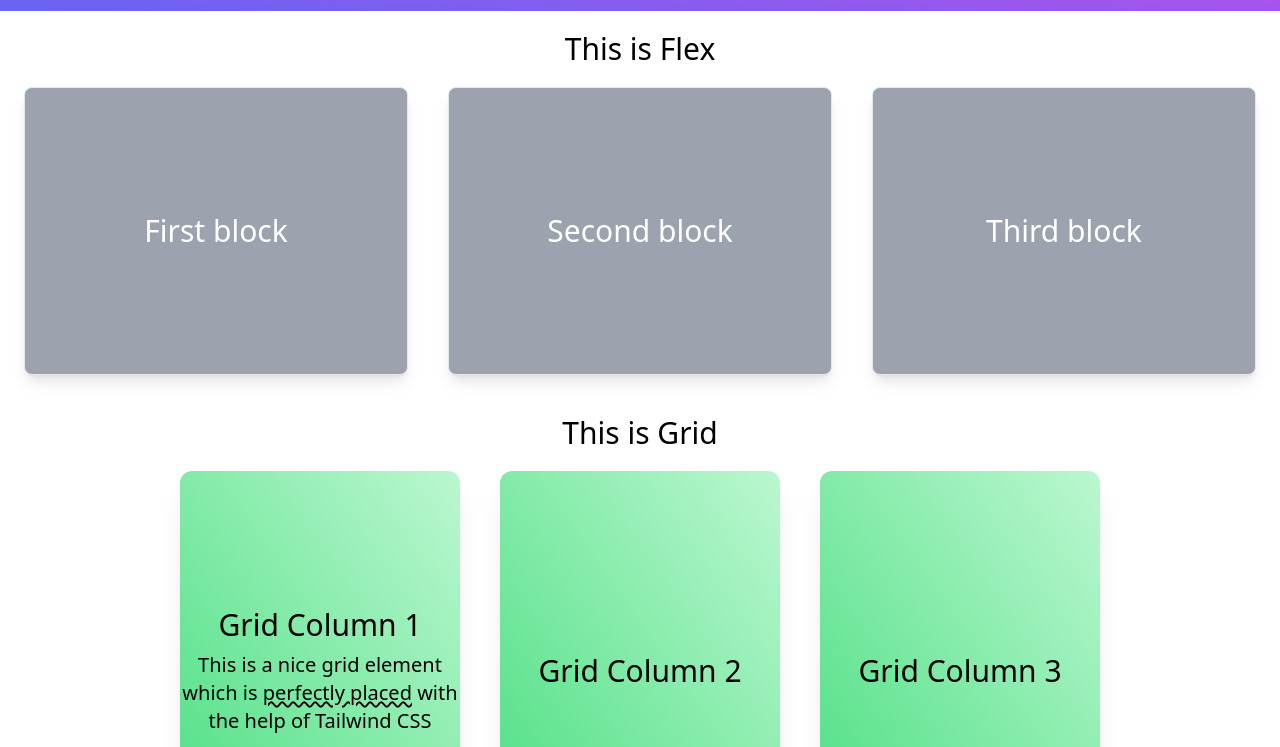
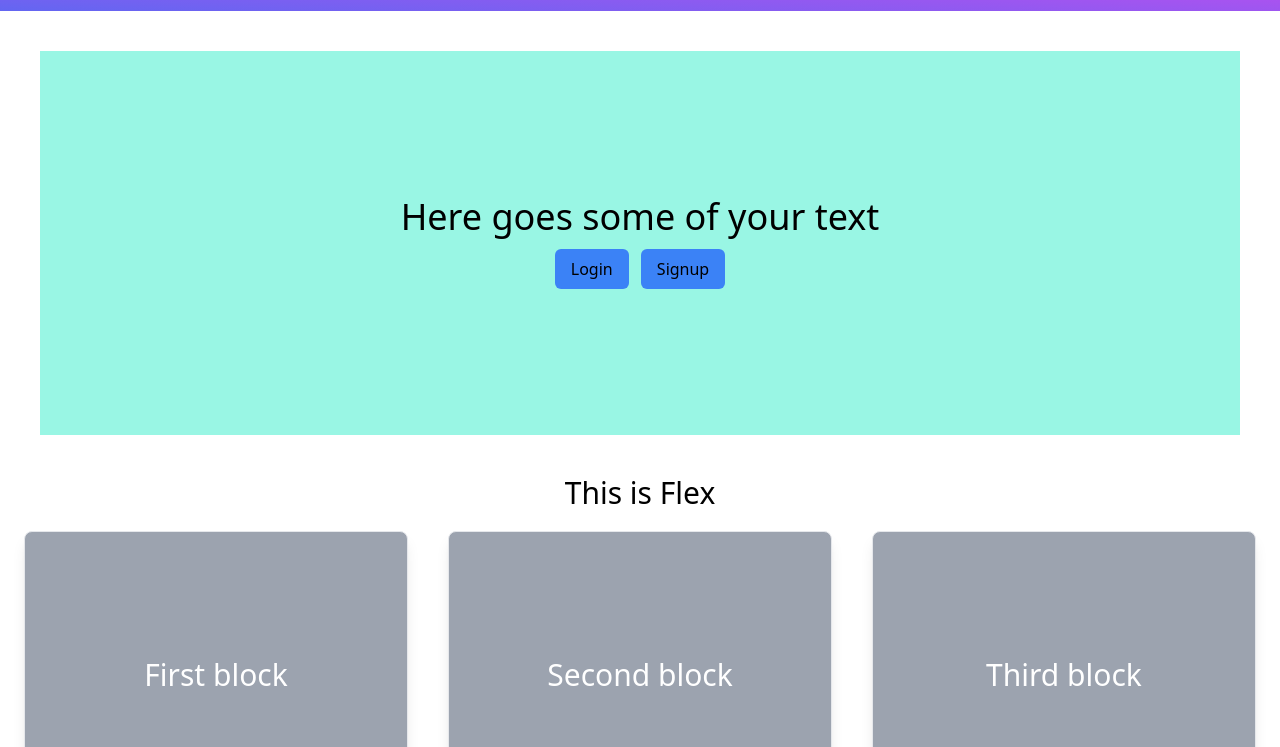
Before and after one commit to durwankurnaik/TailwindCSS, a website: page public/index.html in a window 1280 px wide. Shown: the part 53-800 px from the top of the page. Drawn offline with Linux system fonts and the light colour scheme.

Commit message:
Learned some optimization techniques

```diff
--- a/public/index.html
+++ b/public/index.html
@@ -5,11 +5,14 @@
   <meta charset="UTF-8" />
   <meta http-equiv="X-UA-Compatible" content="IE=edge" />
   <meta name="viewport" content="width=device-width, initial-scale=1.0" />
+
+  <!-- The Tailwinds output CSS -->
   <link href="output.css" rel="stylesheet" />
   <title>Learning TailwindCSS</title>
 </head>
 
 <body>
+  <!-- The Navbar -->
   <nav class="h-16 w-full bg-gradient-to-tr from-indigo-500 to-fuchsia-500 p-3 text-center text-3xl">
     <span class="float-left">Navbar</span>
     <div class="invisible md:visible space-x-4 float-right">
@@ -24,6 +27,18 @@
     </div>
   </nav>
 
+  <!-- The Hero that sites right after the Navbar -->
+  <div class="grid place-items-center h-96 m-10 bg-teal-200">
+    <div>
+      <span class="text-4xl">Here goes some of your text</span>
+      <div class="space-x-2 text-center">
+        <button class="btn btn-transition mt-3">Login</button>
+        <button class="btn btn-transition mt-3">Signup</button>
+      </div>
+    </div>
+  </div>
+
+  <!-- The Flex layout -->
   <p class="text-3xl mt-5 text-center">This is Flex</p>
   <div class="flex justify-center">
     <div class="h-72 w-96 flex items-center justify-center border rounded-lg shadow-lg m-5 bg-gray-400 text-white">
@@ -37,6 +52,7 @@
     </div>
   </div>
 
+  <!-- The Grid layout -->
   <p class="text-3xl mt-5 text-center">This is Grid</p>
   <div class="container mx-auto">
     <div class="grid gap-10 p-5 w-3/4 mx-auto sm:grid-cols-1 md:grid-cols-2 lg:grid-cols-3">
@@ -48,7 +64,7 @@
         </p>
       </div>
       <div class="card-item grid place-items-center">
-        <!-- place-items-center as well as content-center works the same as far as I know for grid -->
+        <!-- place-items-center centres the items from both x and y axis, content-center centres only from y axis -->
         <p class="text-3xl">Grid Column 2</p>
       </div>
       <div class="card-item grid content-center">
@@ -83,6 +99,8 @@
       </div>
     </div>
   </div>
+
+  <!-- Form at the bottom -->
   <div class="container mx-auto">
     <div class="grid p-5 w-3/4 mx-auto">
       <span class="text-center text-3xl mb-10">
@@ -107,8 +125,7 @@
         </label>
         <button
           class="transition ease-in-out delay-150 bg-blue-500 hover:-translate-y-1 hover:scale-110 hover:bg-indigo-500 duration-300 rounded-md py-2 px-4 mt-1">Submit</button>
-        <button
-          class="transition transform hover:-translate-y-1 motion-reduce:transition-none motion-reduce:transform-none bg-blue-500 hover:bg-indigo-500 rounded-md py-2 px-4 mt-1">Submit</button>
+        <button class="btn btn-transition">Submit</button>
       </form>
     </div>
   </div>
@@ -117,8 +134,10 @@
     <li>Now this is a story all about how, my life got flipped turned upside down</li>
   </ul> -->
 
+  <!-- The footer -->
   <footer class="h-16 bg-gradient-to-tr from-indigo-500 to-fuchsia-500 p-3 text-center text-3xl mt-5">Footer</footer>
 
+  <!-- Font awesome icons script -->
   <script src="https://kit.fontawesome.com/fbc4c7b93a.js" crossorigin="anonymous"></script>
 </body>
 
--- a/src/styles.css
+++ b/src/styles.css
@@ -7,3 +7,11 @@
   @apply font-sans rounded-xl shadow-xl bg-gradient-to-bl from-green-200 to-green-400 w-full text-center text-xl transition ease-in-out delay-75 hover:-translate-y-2 hover:scale-105;
   height: 400px;
 }
+
+.btn {
+  @apply bg-blue-500 hover:bg-indigo-500 rounded-md py-2 px-4;
+}
+
+.btn-transition {
+  @apply transition transform hover:-translate-y-1 motion-reduce:transition-none motion-reduce:transform-none;
+}
```
Also changed, not shown: public/output.css.
